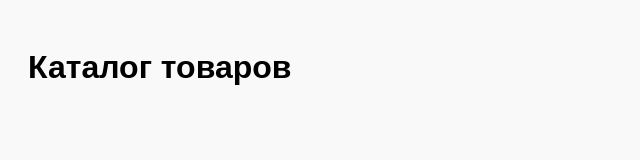
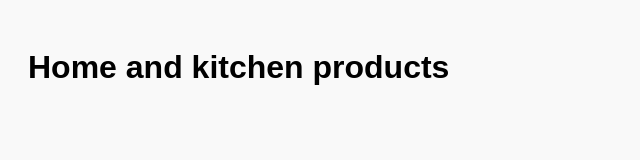
Before and after one commit to Andrianogit/AmazonProduct, a plain HTML site: page site/public/index.html in a window 1280 px wide. Shown: the whole page, without its empty margins (0-640 px from the left). Drawn offline with Linux system fonts and the light colour scheme.

Commit message:
Update index.html

```diff
--- a/site/public/index.html
+++ b/site/public/index.html
@@ -12,7 +12,7 @@
     </style>
 </head>
 <body>
-    <h1>Каталог товаров</h1>
+    <h1>Home and kitchen products</h1>
 
 </body>
 </html>
```
